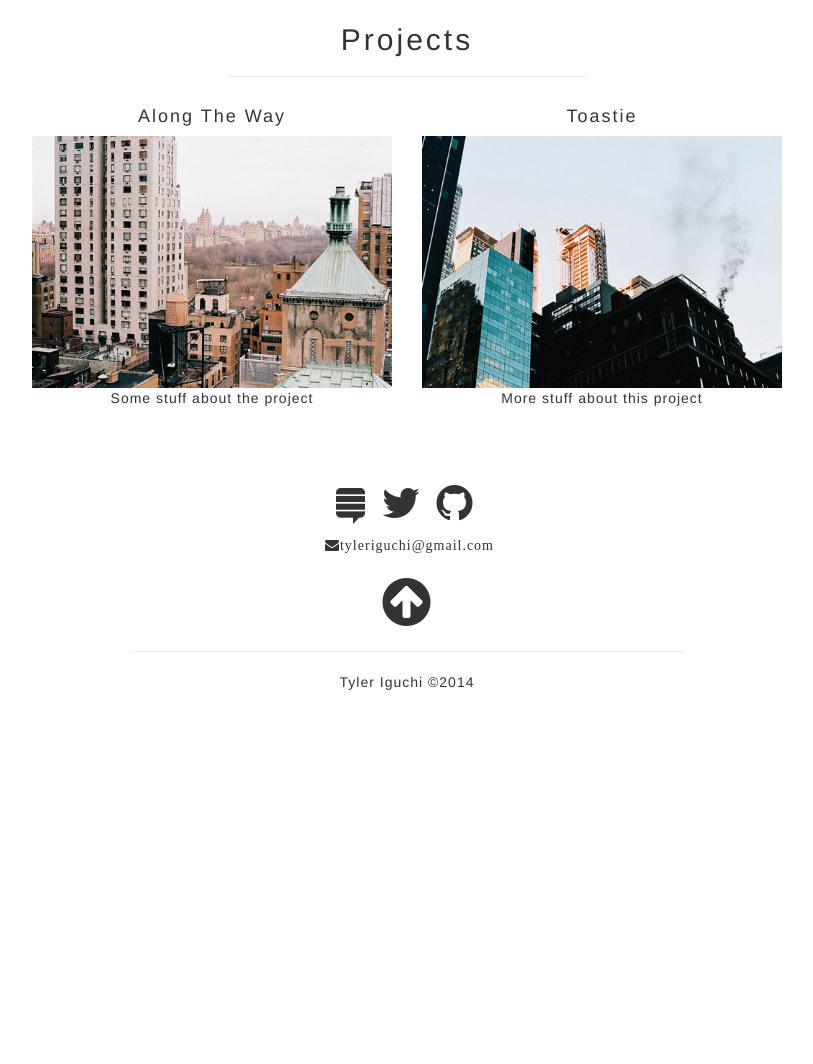
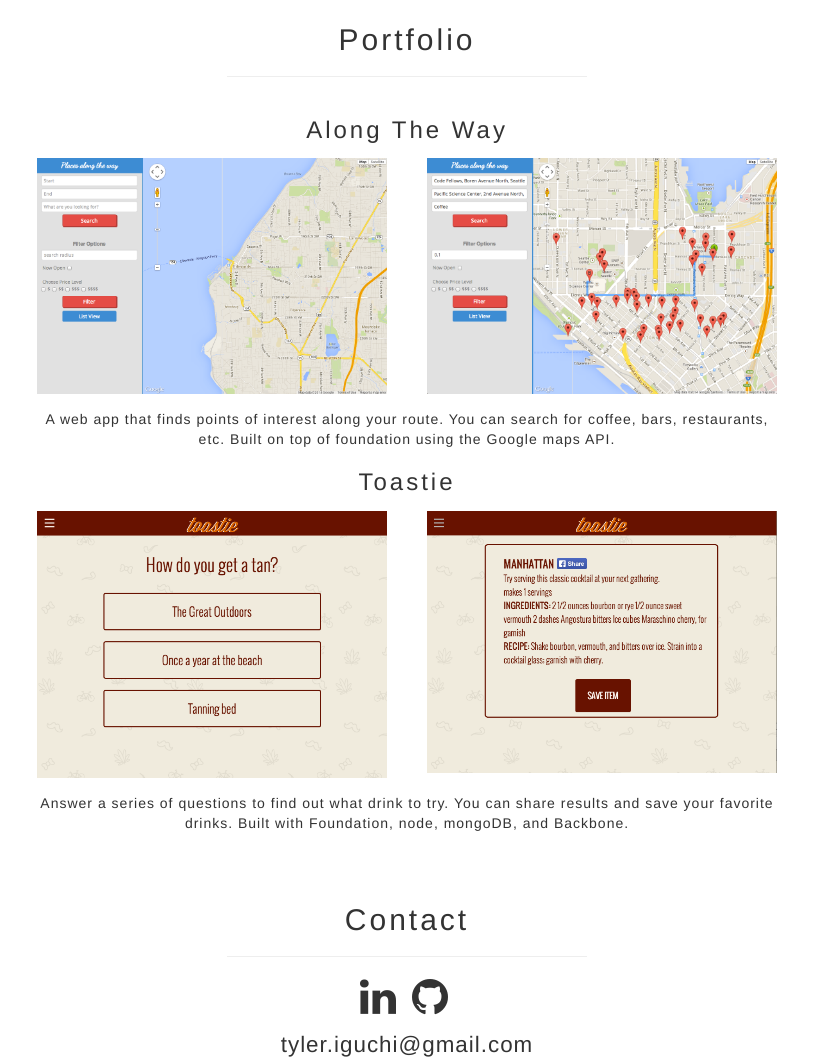
Before and after one commit to tyleriguchi/bootstrapped-portfolio, a website: page index.html in a window 1280 px wide. Shown: the part 2029-3093 px from the top of the page, without its empty margins (233-1046 px from the left). Before the commit the page ends 2751 px from the top, so only its background shows below. Drawn offline with Linux system fonts and the light colour scheme.

Commit message:
add portfolio images

```diff
--- a/app/styles/main.scss
+++ b/app/styles/main.scss
@@ -2,7 +2,7 @@
 /* Global styles */
 
 $bg-img: url(../assets/images/lake.jpg);
-$p-color: #3E7378; // primary color
+$p-color: #2C4E52; // primary color
 $white: #fff;
 
 html,
@@ -216,7 +216,7 @@ i.skills-icon {
   display: table;
   height: 400px;
   width: 100%;
-  background: url(../assets/images/callout.jpg) no-repeat center center fixed;
+  background: url(../assets/images/forest.png) no-repeat center center fixed;
   -webkit-background-size: cover;
   -moz-background-size: cover;
   -o-background-size: cover;
@@ -230,11 +230,13 @@ i.skills-icon {
 }
 
 .portfolio-item {
-  margin-bottom: 25px;
+  margin-bottom: 15px;
 }
 
 .img-portfolio {
   margin: 0 auto;
+  height: auto;
+  width: 350px;
 }
 
 
@@ -249,7 +251,11 @@ i.skills-icon {
 /* Contact */
 
 #email {
-  padding-left: 5px;
+  font-size: 1.6em;
+}
+
+#email > i {
+  padding-right: 10px;
 }
 /* Footer */
 
@@ -287,7 +293,7 @@ i.scroll:hover {
   }
 
   .callout {
-	background: url(../assets/images/callout.jpg) no-repeat center center scroll;
+	background: url(../assets/images/forest.png) no-repeat center center scroll;
   }
 
 }
--- a/index.html
+++ b/index.html
@@ -75,7 +75,7 @@
             <div class="skills-item">
               <i class="skills-icon fa fa-terminal"></i>
               <h4>Javascript</h4>
-              <p>I've developed full stack javascript applications using node, express, mongo, and backbone. </p>
+              <p>I've developed full stack javascript applications using node, express, mongoDB, and backbone. </p>
             </div>
           </div>
           <div class="col-md-2 text-center">
@@ -99,9 +99,6 @@
 
     <!-- Callout -->
     <div class="callout">
-      <div class="vert-text">
-        <h1>A Dramatic Text Area</h1>
-      </div>
     </div>
     <!-- /Callout -->
 
@@ -110,39 +107,79 @@
       <div class="container">
         <div class="row">
           <div class="col-md-4 col-md-offset-4 text-center">
-            <h2>Projects</h2>
+            <h2>Portfolio</h2>
             <hr>
           </div>
         </div>
+
         <div class="row">
+          <div class="col-md-4 col-md-offset-4 text-center">
+            <div class="portfolio-item">
+              <h3>Along The Way</h3>
+            </div>
+          </div>
+
           <div class="col-md-4 col-md-offset-2 text-center">
             <div class="portfolio-item">
-              <h4>Along The Way</h4>
-              <img class="img-portfolio img-responsive" src="app/assets/images/portfolio-1.jpg">
-              <span>Some stuff about the project</span>
+              <img class="img-portfolio img-responsive" src="app/assets/images/along1.png">
+            </div>
+          </div>
+          <div class="col-md-4 text-center">
+            <div class="portfolio-item">
+              <img class="img-portfolio img-responsive" src="app/assets/images/along2.png">
+            </div>
+          </div>
+          <div class="col-md-8 col-md-offset-2 text-center">
+            <span>A web app that finds points of interest along your route. You can search for coffee, bars, restaurants, etc. Built on top of foundation using the Google maps API.</span>
+          </div>
+        </div>
+
+        <div class="row">
+          <div class="col-md-4 col-md-offset-4 text-center">
+            <div class="portfolio-item">
+              <h3>Toastie</h3>
+            </div>
+          </div>
+
+          <div class="col-md-4 col-md-offset-2 text-center">
+            <div class="portfolio-item">
+              <img class="img-portfolio img-responsive" src="app/assets/images/toastie1.png">
             </div>
           </div>
 
           <div class="col-md-4 text-center">
             <div class="portfolio-item">
-              <h4>Toastie</h4>
-              <img class="img-portfolio img-responsive" src="app/assets/images/portfolio-2.jpg">
-              <span>More stuff about this project</span>
+              <img class="img-portfolio img-responsive" src="app/assets/images/toastie2.png">
             </div>
+          </div>
+          <div class="col-md-8 col-md-offset-2 text-center">
+            <span>Answer a series of questions to find out what drink to try. You can share results and save your favorite drinks. Built with Foundation, node, mongoDB, and Backbone.</span>
           </div>
         </div>
       </div>
     </div>
     <!-- /Portfolio -->
+    <!-- Contact -->
+    <div id="contact" class="contact">
+      <div class="container">
+        <div class="row">
+          <div class="col-md-4 col-md-offset-4 text-center">
+            <h2>Contact</h2>
+            <hr>
+          </div>
+        </div>
 
-    <!-- Contact -->
-    <div id="contact" class="col-md-6 col-md-offset-3 text-center">
-      <ul class="list-inline">
-        <li><a href=#><i class="fa fa-stack-exchange fa-3x"></i></a></li>
-        <li><a href=#><i class="fa fa-twitter fa-3x"></i></a></li>
-        <li><a href="https://github.com/tyleriguchi"<i class="fa fa-github fa-3x"></i></a></li>
-      </ul>
-      <span><a href="mailto:tyleriguchi@gmail.com"><i id="email" class="fa fa-envelope">tyleriguchi@gmail.com</i></a></span>
+        <div class="row">
+          <div class="col-md-6 col-md-offset-3 text-center">
+            <ul class="list-inline">
+<!--               <li><a href=""><i class="fa fa-stack-exchange fa-3x"></i></a></li> -->
+              <li><a href="http://www.linkedin.com/in/tyleriguchi/"><i class="fa fa-linkedin fa-3x"></i></a></li>
+              <li><a href="https://github.com/tyleriguchi"<i class="fa fa-github fa-3x"></i></a></li>
+            </ul>
+            <span><a id="email" href="mailto:tyleriguchi@gmail.com?subject=I saw your portfolio!&body=And it was pretty great!">tyler.iguchi@gmail.com</a></span>
+          </div>
+        </div>
+      </div>
     </div>
     <!-- /Contact -->
 
```
Also changed, not shown: app/assets/images/along1.png (added), app/assets/images/along2.png (added), app/assets/images/cave.png (added), app/assets/images/forest.png (added), app/assets/images/toastie1.png (added), app/assets/images/toastie2.png (added), app/styles/main.css, 1 other file.
